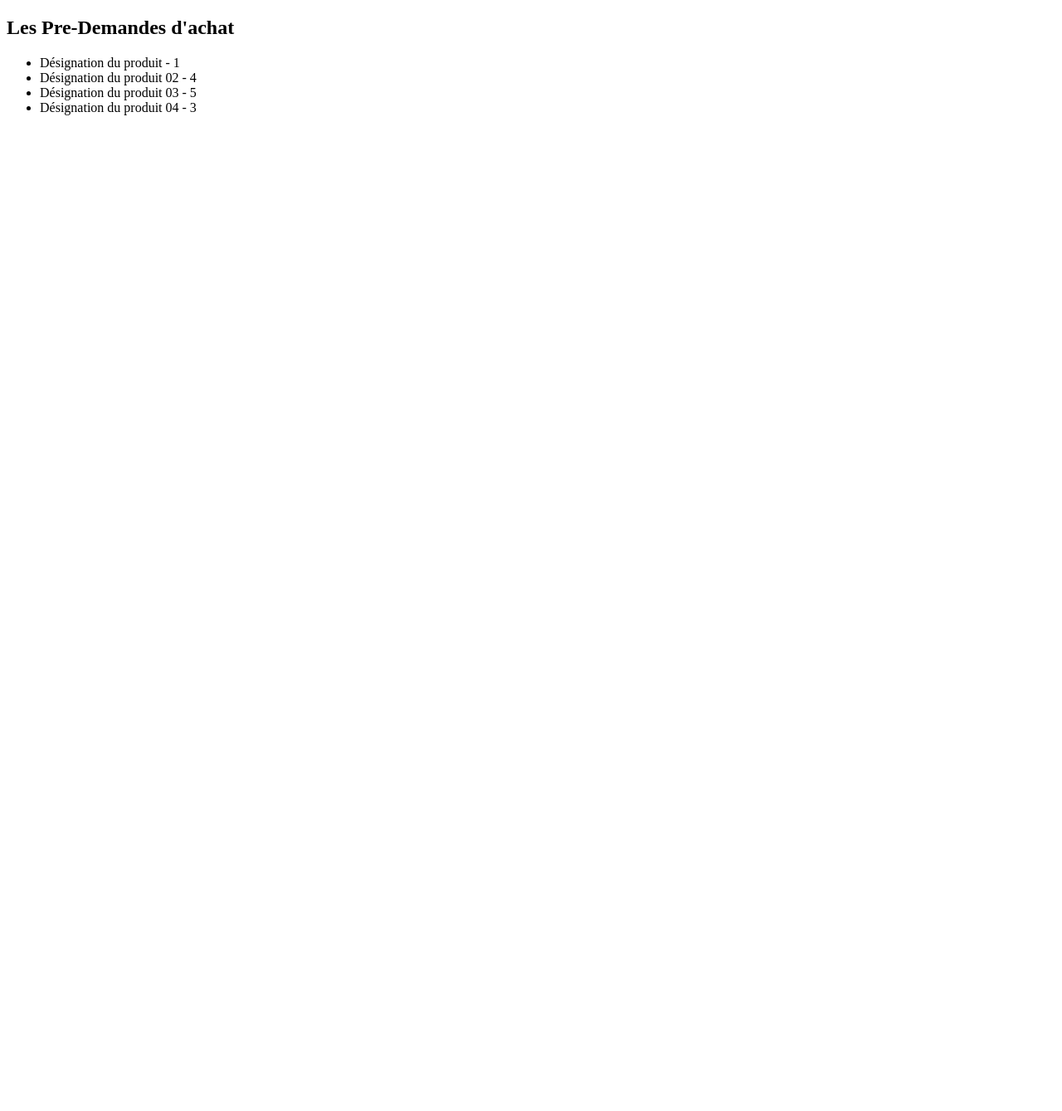
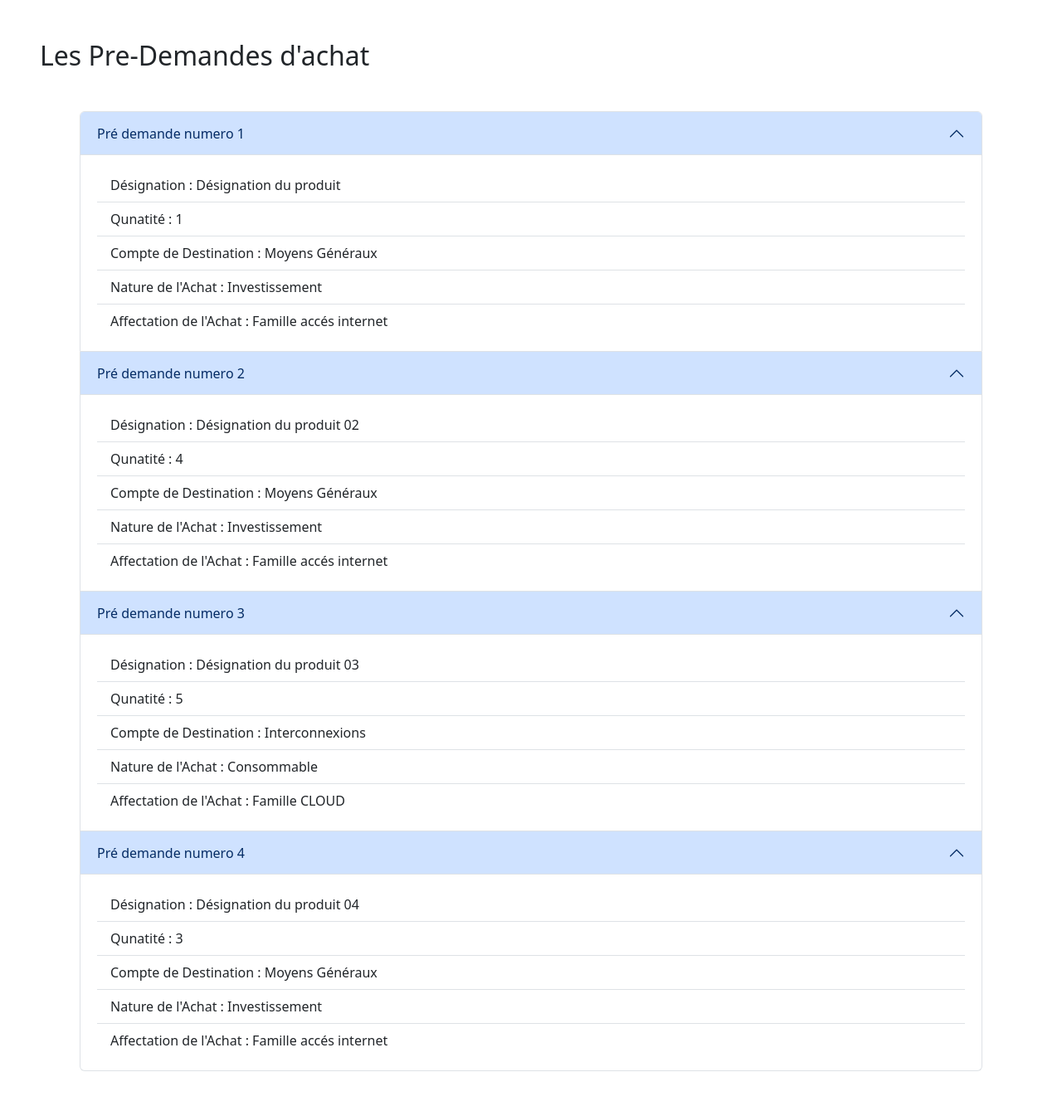
Before and after one commit to meriemmekki2001/2cs_internship, a Django app: page /icosnet/list/ in a window 1280 px wide. Shown: the whole page at 83% size. Before the commit the page ends 139 px from the top, so only its background shows below. Run offline with Django 4.2, Linux system fonts and the light colour scheme; data comes from the database, SQL or seed files in the repository; both versions use the stored data as it was after the commit.

Commit message:
small update in the frontend

```diff
--- a/core/templates/core/list.html
+++ b/core/templates/core/list.html
@@ -2,13 +2,40 @@
 <html>
 <head>
     <title>Les Pre-Demande</title>
+    <link href="https://cdn.jsdelivr.net/npm/bootstrap@5.3.1/dist/css/bootstrap.min.css" rel="stylesheet" integrity="sha384-4bw+/aepP/YC94hEpVNVgiZdgIC5+VKNBQNGCHeKRQN+PtmoHDEXuppvnDJzQIu9" crossorigin="anonymous">
+    <script src="https://cdn.jsdelivr.net/npm/bootstrap@5.3.1/dist/js/bootstrap.bundle.min.js" integrity="sha384-HwwvtgBNo3bZJJLYd8oVXjrBZt8cqVSpeBNS5n7C8IVInixGAoxmnlMuBnhbgrkm" crossorigin="anonymous"></script>
+</head>
 </head>
 <body>
+  <div class="m-5">
     <h2>Les Pre-Demandes d'achat</h2>
-    <ul>
-        {% for predemande in predemandes %}
-            <li>{{ predemande.designation }} - {{ predemande.qtt }}</li>
-        {% endfor %}
-    </ul>
+   <div>
+
+    <div class="m-5">
+        <div class="accordion" id="accordionExample">
+            {% for predemande in predemandes %}
+            <div class="accordion-item">
+              <h2 class="accordion-header" >
+                <button class="accordion-button" type="button" data-bs-toggle="collapse" data-bs-target="#collapseOne" aria-expanded="true" aria-controls="collapseOne">
+                    Pré demande numero {{ forloop.counter }}
+                </button>
+              </h2>
+              <div id="collapseOne" class="accordion-collapse collapse show" data-bs-parent="#accordionExample">
+                <div class="accordion-body">
+                    <ul class="list-group list-group-flush">
+                        <li class="list-group-item"> Désignation : {{ predemande.designation }} </li>
+                        <li class="list-group-item"> Qunatité : {{ predemande.qtt }} </li>
+                        <li class="list-group-item"> Compte de Destination : {{ predemande.get_destinationCompte_display }} </li>
+                        <li class="list-group-item"> Nature de l'Achat : {{ predemande.get_natureAchat_display }} </li>
+                        <li class="list-group-item"> Affectation de l'Achat : {{ predemande.get_affectationAchat_display }} </li>
+                      </ul>
+                </div>
+              </div>
+            </div>
+            {% endfor %}
+        </div>
+
+    </div>
+
 </body>
 </html>
--- a/core/views.py
+++ b/core/views.py
@@ -5,6 +5,7 @@ from .forms import PreDemandeForm
 def create_predemande(request):
     if request.method == 'POST':
         form = PreDemandeForm(request.POST)
+        print(form)
         if form.is_valid():
             form.save()
             return redirect('core:pre_demande_list')
```
Also changed, not shown: core/forms.py (+6 -2 lines), core/templates/core/create.html (+9 -3 lines), core/static/core/style.css (added), db.sqlite3.
